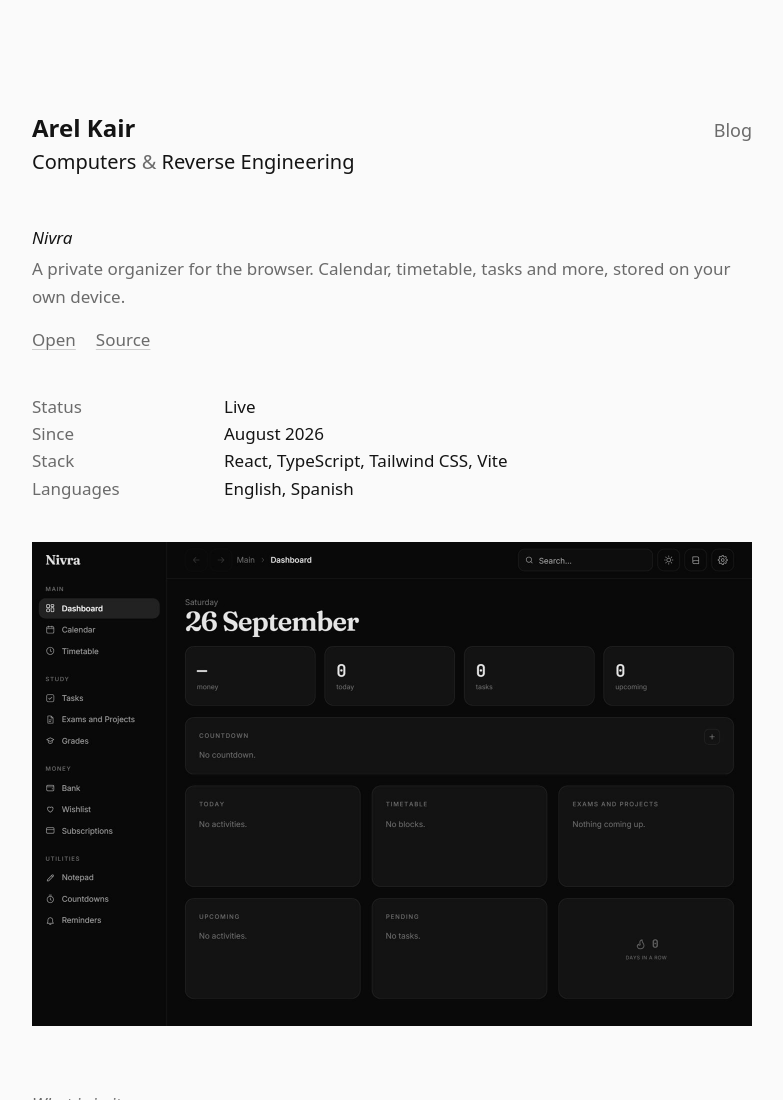
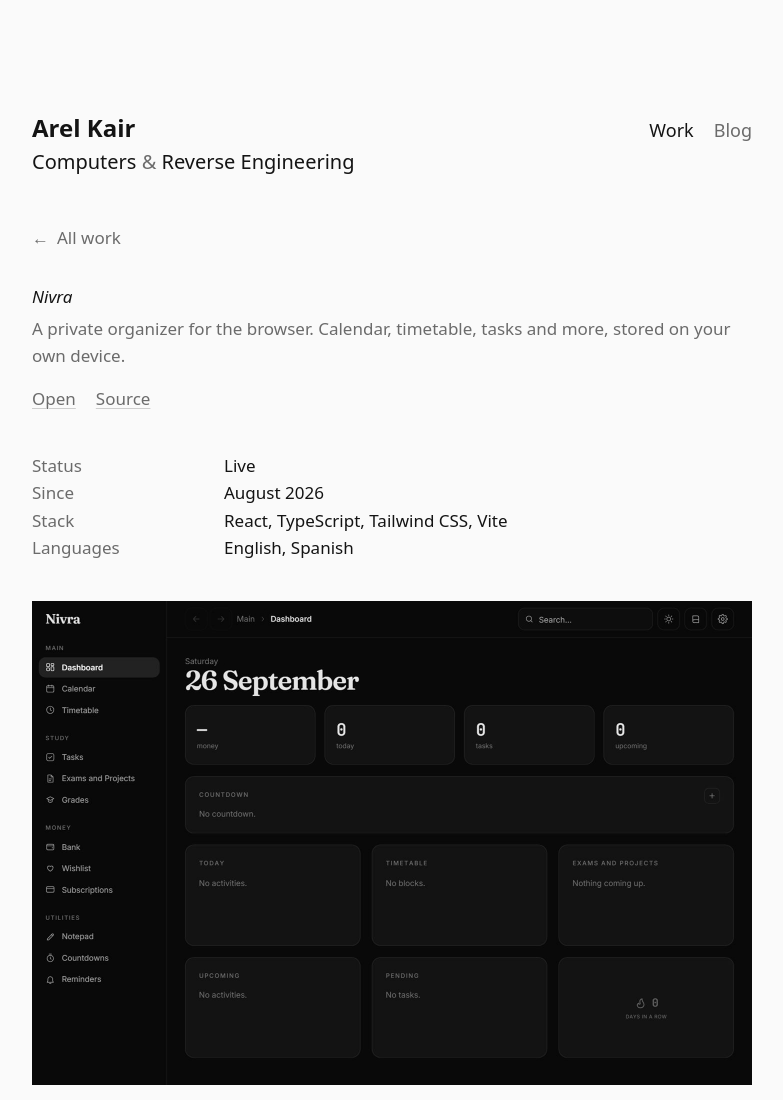
Before and after one commit to arelkair/home, an Astro site: page /work/nivra in a window 1280 px wide. Shown: the top 1100 px of the page, without its empty margins (248-1031 px from the left). Built offline with nearby package versions, Linux system fonts and the light colour scheme; Astro itself is replaced by a stand-in of ours.

Commit message:
Add a work section with a projects index next to the blog.

```diff
--- a/src/layouts/Base.astro
+++ b/src/layouts/Base.astro
@@ -56,7 +56,8 @@ const person = {
         <a class="name" href="/">Arel Kair</a>
         <p class="tagline">Computers <span>&amp;</span> Reverse Engineering</p>
       </div>
-      <nav aria-label="Blog">
+      <nav aria-label="Sections">
+        <a href="/work" aria-current={path.startsWith("/work") ? "page" : undefined}>Work</a>
         <a href="/blog" aria-current={path.startsWith("/blog") ? "page" : undefined}>Blog</a>
       </nav>
     </header>
--- a/src/pages/work/[slug].astro
+++ b/src/pages/work/[slug].astro
@@ -21,6 +21,7 @@ const facts: [string, string][] = [
 ---
 
 <Base path={`/work/${project.slug}`} title={project.name} description={t(project.lead)}>
+  <a class="back" href="/work"><span aria-hidden="true">←</span> {t("backWork")}</a>
   <header>
     <h1>{project.name}</h1>
     <p>{t(project.lead)}</p>
--- a/src/styles/global.css
+++ b/src/styles/global.css
@@ -117,6 +117,11 @@ main header h1 + p {
 
 .tagline span {
   color: var(--muted);
+}
+
+.masthead nav {
+  display: flex;
+  gap: 20px;
 }
 
 .masthead nav a {
```
Also changed, not shown: src/pages/work/index.astro (added, +26 -0 lines).
